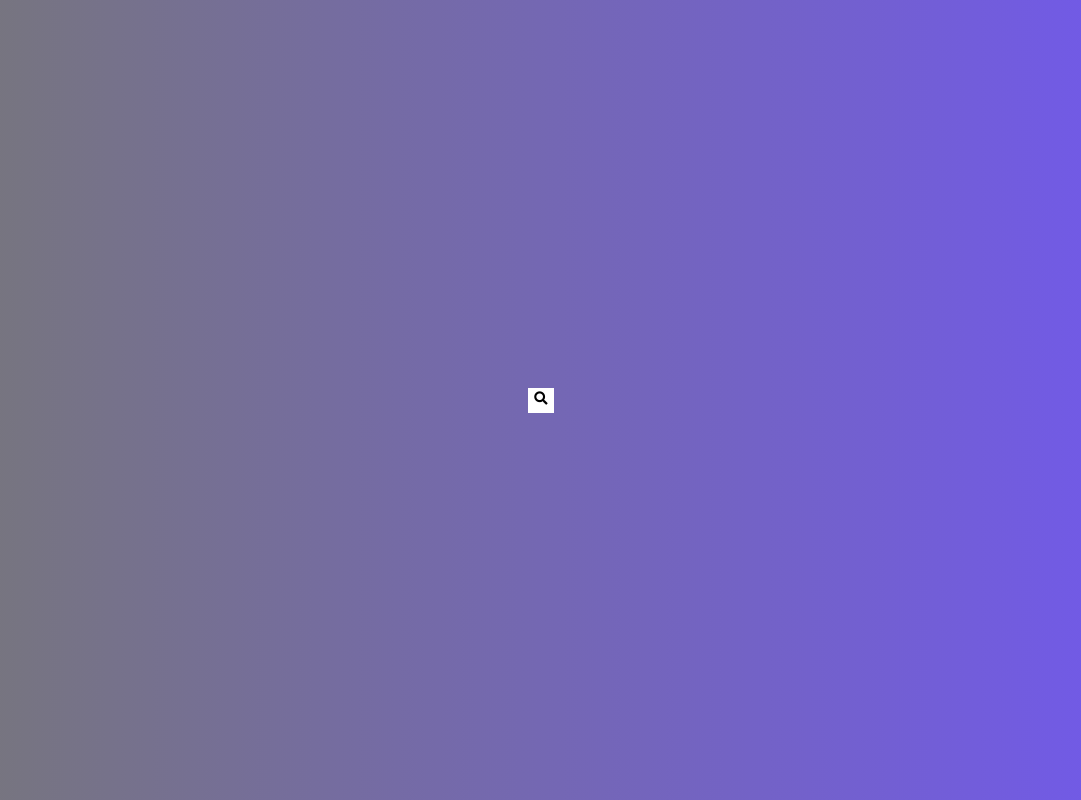
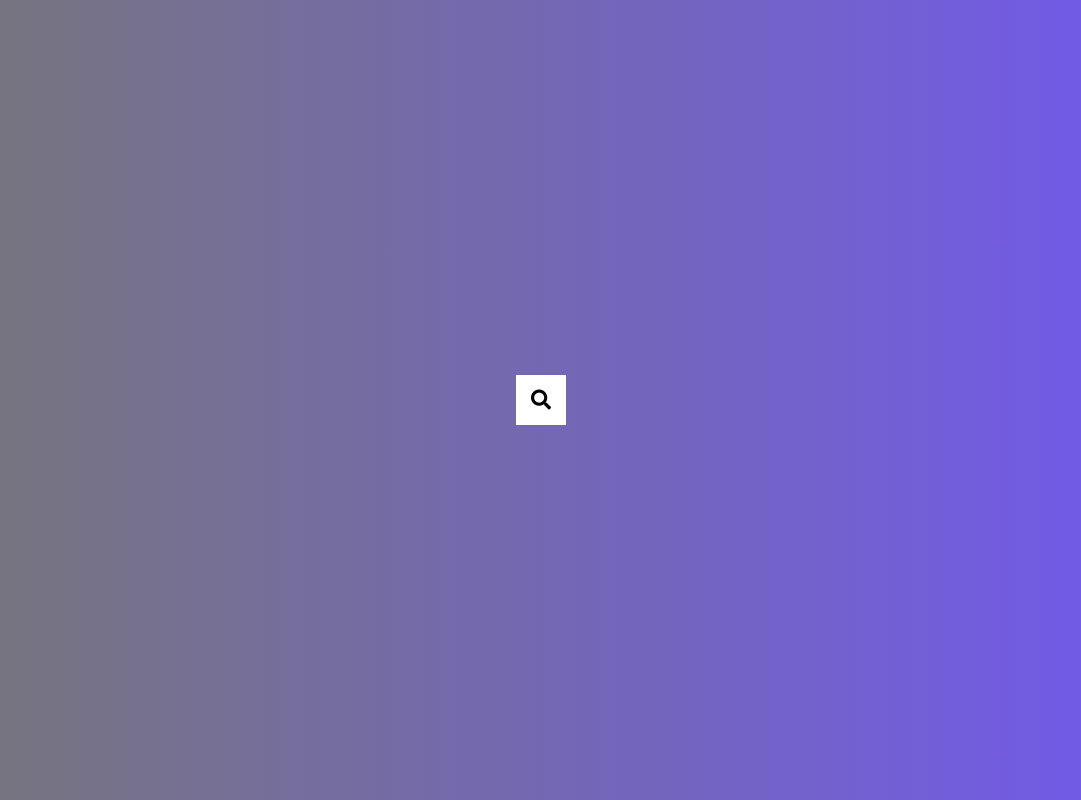
Before and after one commit to daferrom/retos, a plain HTML site: page 04hidden search/index.html in a window 1280 px wide. Shown: the whole page, without its empty margins (99-1180 px from the left). Drawn offline with Linux system fonts and the light colour scheme.

Commit message:
Reto 4 listo

```diff
--- a/07hidden search/Assets/style.css
+++ b/04hidden search/Assets/style.css
@@ -14,45 +14,53 @@ body {
   height: 100vh;
   margin: 0;
   overflow: hidden;
+  min-height:100vh;
 }
 
 .search {
   position: relative;
-  height: 25px;
-  background-color: white;
-  /*
-  width: 50px;*/
-
+  height: 50px;
 
 }
 
 .search .input {
+  background-color:#fff;
+  padding:10px;
+  border :0;
+  height:50px;
+  width: 50px;
+  font-size:18px;
   border: 0;
-  display:none;
+  transition: width 0.3s ease;
 }
-.btn {
+.search .button{
+  background-color: #fff;
+  border:0;
 
-  border: 0;
-  cursor: pointer;
-  background-color: white;
+  position:absolute;
+  top:0;
+  left:0;
+  height: 50px;
+  width: 50px;
+  font-size: 20px;
+  transition: width 0.3s ease;
 
 }
 
-.btn:focus,
-.input:focus {
-  border: 0;
-  cursor: pointer;
-  background-color: rgba(194, 194, 194, 0);
+
+.search.active .button{
+  transform: translateX(200px)
+}
+.search.active input{
+  width: 200px;
+}
+.search .input:focus, .search .button:focus{
+  outline: 0;
 }
 
-.search.active .input {
-}
-
-.search.active .btn {
 
 
-}
-/
+
 /*Codigo maria alejandra resuelto desde CSS
 
 @import url("https://fonts.googleapis.com/css2?family=Roboto:ital,wght@0,700;1,400&display=swap");
--- a/07hidden search/index.html
+++ b/04hidden search/index.html
@@ -6,17 +6,16 @@
     <link rel="stylesheet" href="./Assets/style.css">
     <link rel="stylesheet" href="https://cdnjs.cloudflare.com/ajax/libs/font-awesome/5.15.1/css/all.min.css" integrity="sha512-+4zCK9k+qNFUR5X+cKL9EIR+ZOhtIloNl9GIKS57V1MyNsYpYcUrUeQc9vNfzsWfV28IaLL3i96P9sdNyeRssA==" crossorigin="anonymous" />
     <title>Hidden Search</title>
-    <script src="script.js"></script>
+
 </head>
 <body>
     <div class="search">
-        <input type="text" class="input" placeholder="search..." >
-        <button type="button" class="btn">
+        <input type="text" class="input" placeholder="search...">
+        <button class="button">
             <i class="fas fa-search"></i>
         </button>
     </div>
-
-
+    <script src="script.js"></script>
 </body>
 </html>
 
--- /dev/null
+++ b/04hidden search/script.js
@@ -0,0 +1,8 @@
+const button = document.querySelector('.button');
+const input = document.querySelector('.input');
+const search = document.querySelector('.search');
+
+button.addEventListener('click', () => {
+    search.classList.toggle('active');
+    input.focus()
+})
--- a/07hidden search/script.js
+++ /dev/null
@@ -1 +0,0 @@
-const btn = document.getElementsByClassName("btn")
```
Also changed, not shown: 04hidden search/README.txt (renamed from 07hidden search/README.txt), 2 other files.
